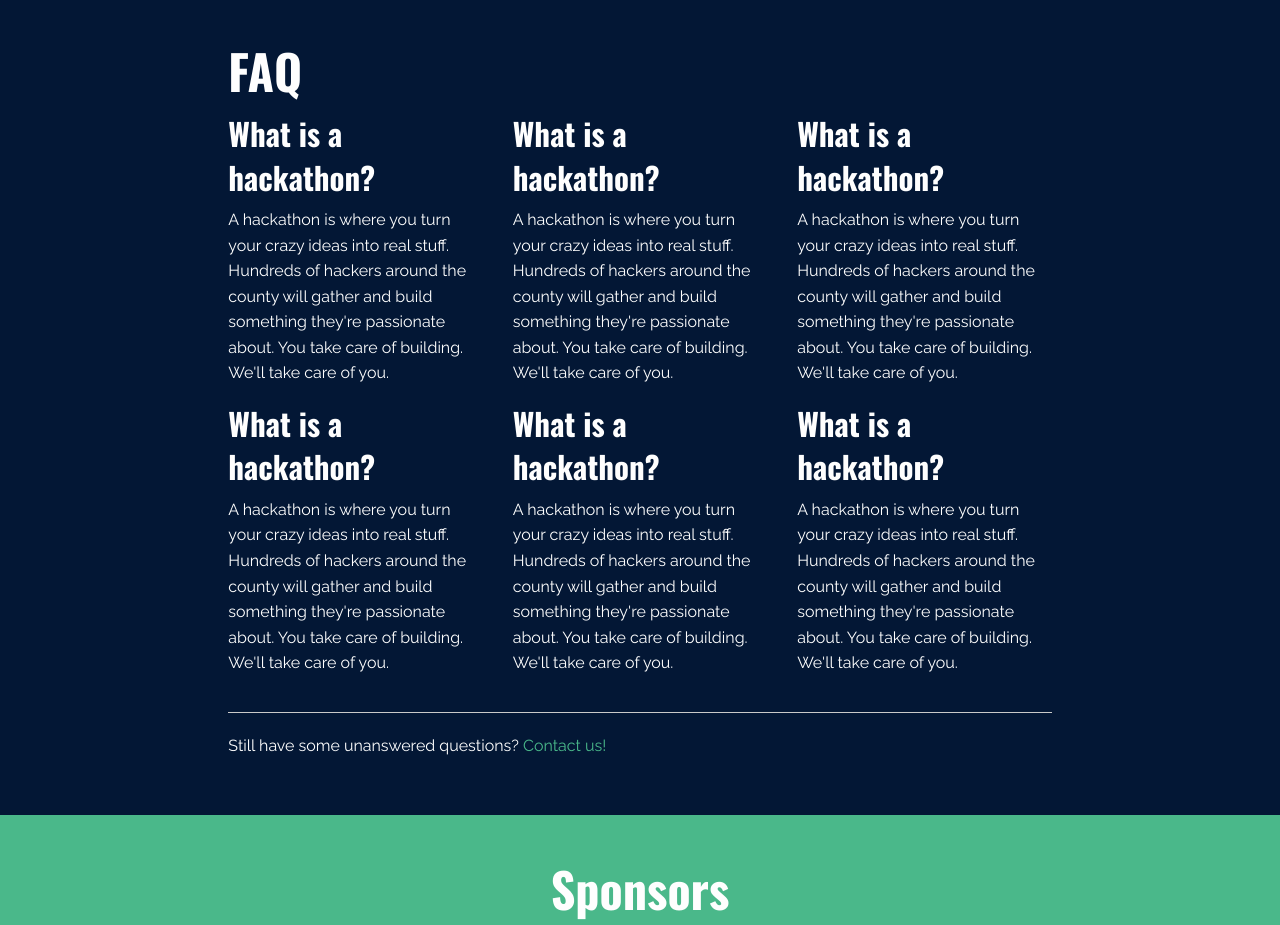
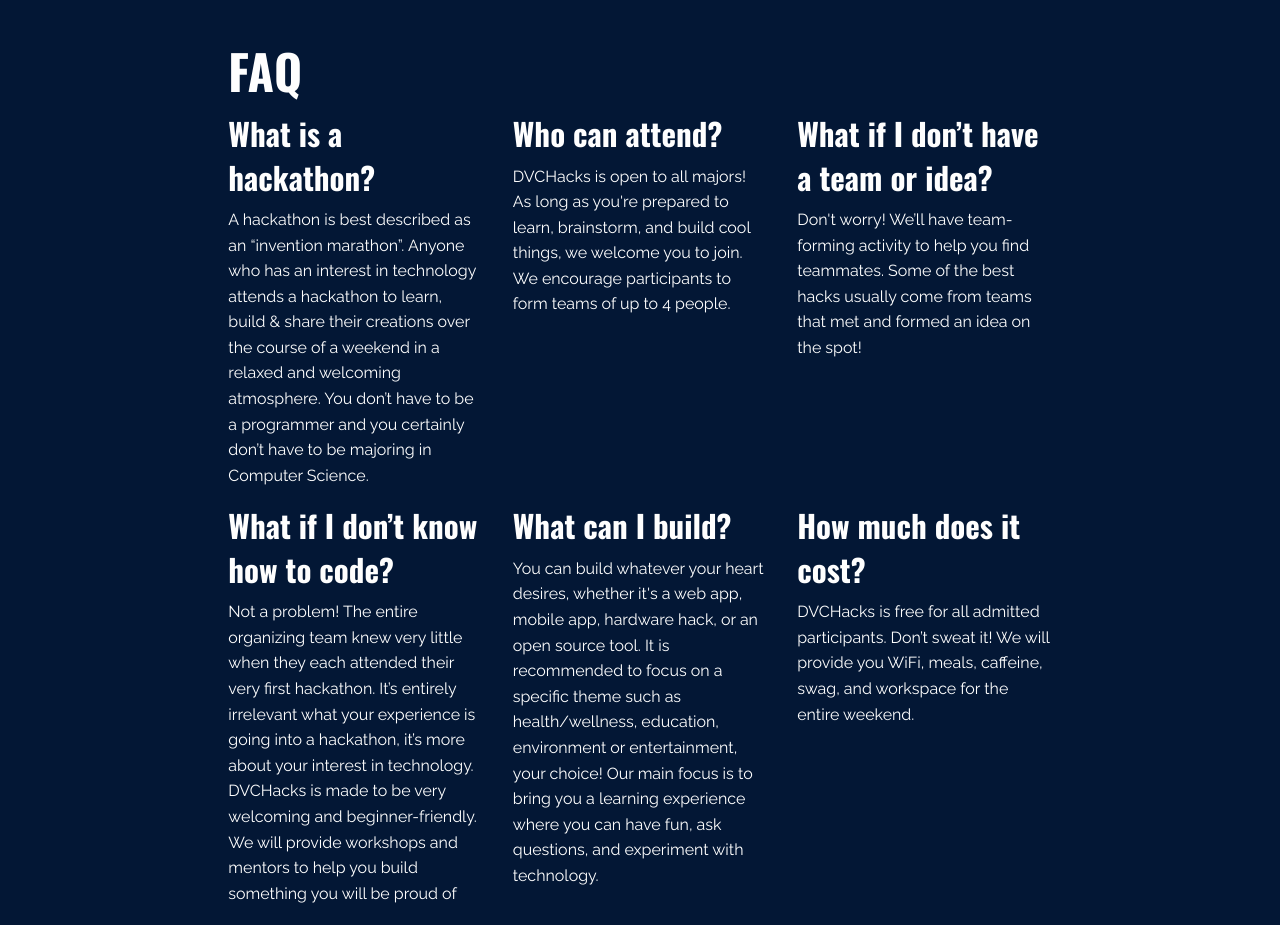
Before and after one commit to dvchacks/dvchacks.github.io, a website: page index.html in a window 1280 px wide. Shown: the part 2345-3270 px from the top of the page. Drawn offline with nearby package versions, Linux system fonts and the light colour scheme.

Commit message:
Rebuild website with new FAQ

```diff
--- a/index.html
+++ b/index.html
@@ -207,27 +207,27 @@
       <div class="grid-x grid-margin-x">
           <div class="cell medium-6 large-4">
             <h3>What is a hackathon?</h3>
-            <p>A hackathon is where you turn your crazy ideas into real stuff. Hundreds of hackers around the county will gather and build something they&#x27;re passionate about. You take care of building. We&#x27;ll take care of you.</p>
+            <p>A hackathon is best described as an “invention marathon”. Anyone who has an interest in technology attends a hackathon to learn, build &amp; share their creations over the course of a weekend in a relaxed and welcoming atmosphere. You don’t have to be a programmer and you certainly don’t have to be majoring in Computer Science.</p>
           </div>
           <div class="cell medium-6 large-4">
-            <h3>What is a hackathon?</h3>
-            <p>A hackathon is where you turn your crazy ideas into real stuff. Hundreds of hackers around the county will gather and build something they&#x27;re passionate about. You take care of building. We&#x27;ll take care of you.</p>
+            <h3>Who can attend?</h3>
+            <p>DVCHacks is open to all majors! As long as you&#x27;re prepared to learn, brainstorm, and build cool things, we welcome you to join. We encourage participants to form teams of up to 4 people.</p>
           </div>
           <div class="cell medium-6 large-4">
-            <h3>What is a hackathon?</h3>
-            <p>A hackathon is where you turn your crazy ideas into real stuff. Hundreds of hackers around the county will gather and build something they&#x27;re passionate about. You take care of building. We&#x27;ll take care of you.</p>
+            <h3>What if I don’t have a team or idea?</h3>
+            <p>Don&#x27;t worry! We’ll have team-forming activity to help you find teammates. Some of the best hacks usually come from teams that met and formed an idea on the spot!</p>
           </div>
           <div class="cell medium-6 large-4">
-            <h3>What is a hackathon?</h3>
-            <p>A hackathon is where you turn your crazy ideas into real stuff. Hundreds of hackers around the county will gather and build something they&#x27;re passionate about. You take care of building. We&#x27;ll take care of you.</p>
+            <h3>What if I don’t know how to code?</h3>
+            <p>Not a problem! The entire organizing team knew very little when they each attended their very first hackathon. It’s entirely irrelevant what your experience is going into a hackathon, it’s more about your interest in technology. DVCHacks is made to be very welcoming and beginner-friendly. We will provide workshops and mentors to help you build something you will be proud of</p>
           </div>
           <div class="cell medium-6 large-4">
-            <h3>What is a hackathon?</h3>
-            <p>A hackathon is where you turn your crazy ideas into real stuff. Hundreds of hackers around the county will gather and build something they&#x27;re passionate about. You take care of building. We&#x27;ll take care of you.</p>
+            <h3>What can I build?</h3>
+            <p>You can build whatever your heart desires, whether it&#x27;s a web app, mobile app, hardware hack, or an open source tool. It is recommended to focus on a specific theme such as health/wellness, education, environment or entertainment, your choice! Our main focus is to bring you a learning experience where you can have fun, ask questions, and experiment with technology.</p>
           </div>
           <div class="cell medium-6 large-4">
-            <h3>What is a hackathon?</h3>
-            <p>A hackathon is where you turn your crazy ideas into real stuff. Hundreds of hackers around the county will gather and build something they&#x27;re passionate about. You take care of building. We&#x27;ll take care of you.</p>
+            <h3>How much does it cost?</h3>
+            <p>DVCHacks is free for all admitted participants. Don’t sweat it! We will provide you WiFi, meals, caffeine, swag, and workspace for the entire weekend.</p>
           </div>
       </div>
       <hr>
```
